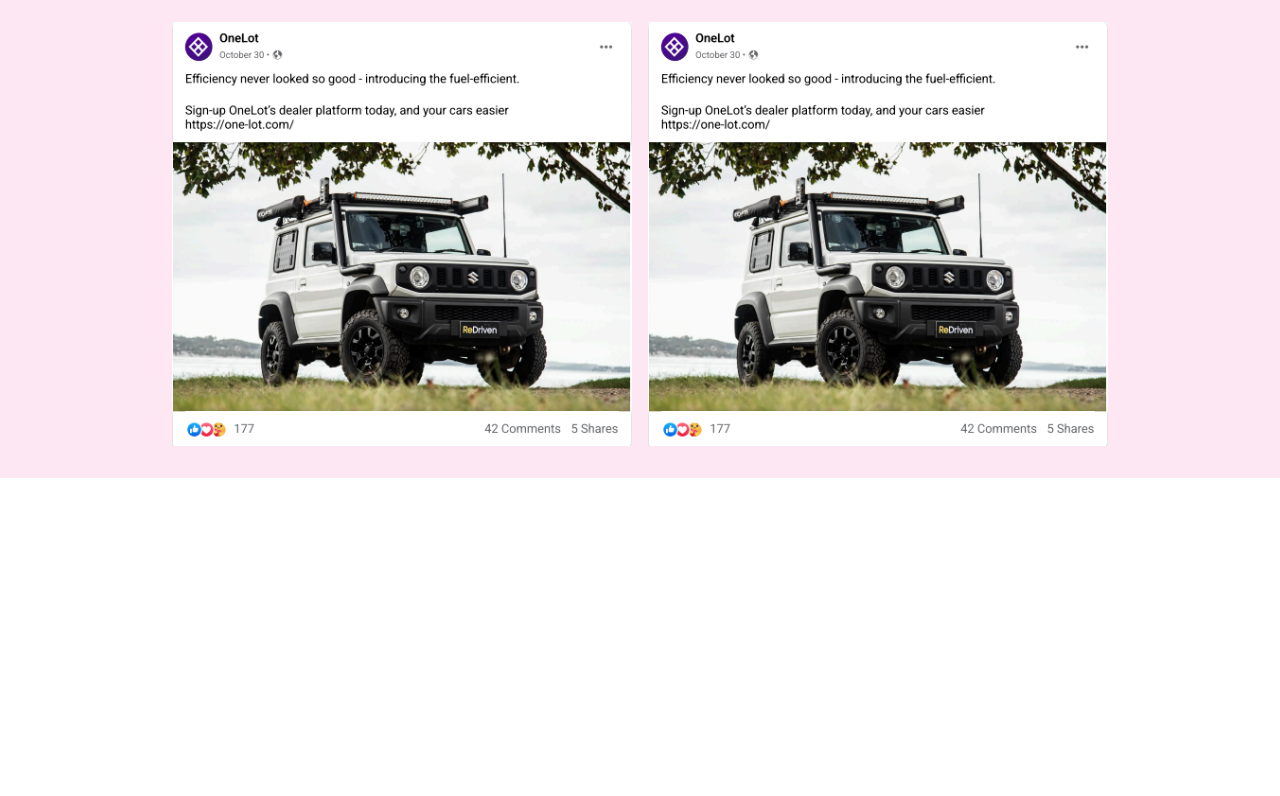
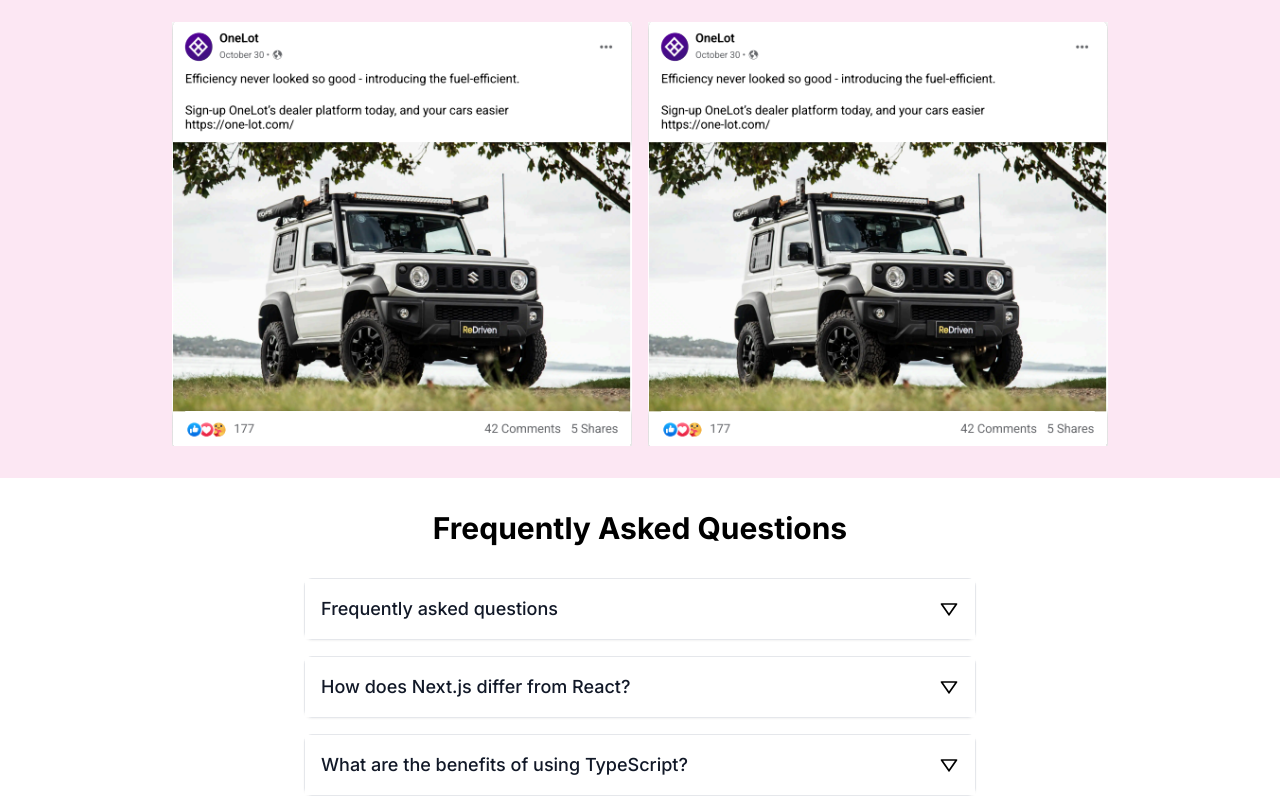
Before and after one commit to Prasangatre/onelotui, a Next.js app: page / in a window 1280 px wide. Shown: the part 3888-4684 px from the top of the page. Before the commit the page ends 4366 px from the top, so only its background shows below. Built offline with nearby package versions, Linux system fonts and the light colour scheme.

Commit message:
faq layout

```diff
--- a/src/app/page.tsx
+++ b/src/app/page.tsx
@@ -1,6 +1,7 @@
 import About from "@/components/about/page";
 import FinanceSection from "@/components/carFinance/page";
 import ConnectedSection from "@/components/connected/page";
+import Accordion from "@/components/faqs/page";
 import FeatureSection from "@/components/features/page";
 import HeroSection from "@/components/hero/page";
 import NavBar from "@/components/navBar/page";
@@ -16,7 +17,8 @@ export default function Home() {
       <FinanceSection />
       <FeatureSection />
       <TestimonialSection />
-      <ConnectedSection/>
+      <ConnectedSection />
+      <Accordion/>
    </div>
   );
 }
--- /dev/null
+++ b/src/components/faqs/page.tsx
@@ -0,0 +1,69 @@
+"use client";
+import React, { useState } from "react";
+import { BiDownArrow } from "react-icons/bi";
+
+interface FAQItem {
+  question: string;
+  answer: string;
+}
+
+const faqs: FAQItem[] = [
+  {
+    question: "Frequently asked questions",
+    answer:
+      "What is OneLot? OneLot is a digital auto financier providing short-term loans for used car dealers in the Philippines. Our vision is to empower dealers to expand their inventory, increase sales, and facilitate smoother business operations through tailored financial solutions",
+  },
+  {
+    question: "How does Next.js differ from React?",
+    answer:
+      "Next.js is a React framework that provides additional features like server-side rendering, routing, and optimized performance out of the box.",
+  },
+  {
+    question: "What are the benefits of using TypeScript?",
+    answer:
+      "TypeScript adds static typing to JavaScript, which can help catch errors early, improve code quality, and enhance developer productivity.",
+  },
+];
+
+const Accordion: React.FC = () => {
+  const [activeIndex, setActiveIndex] = useState<number | null>(null);
+
+  const toggleAccordion = (index: number) => {
+    setActiveIndex(activeIndex === index ? null : index);
+  };
+
+  return (
+    <div className="max-w-2xl mx-auto mt-8 space-y-4">
+      <h2 className="text-3xl font-bold text-center mb-8 text-[#000]">
+        Frequently Asked Questions
+      </h2>
+      {faqs.map((faq, index) => (
+        <div
+          key={index}
+          className="border border-b-gray-200 hover:bg-gray-200 rounded-lg shadow-sm"
+        >
+          <button
+            className="flex justify-between items-center w-full p-4 text-left bg-white hover:bg-gray-50 focus:outline-none"
+            onClick={() => toggleAccordion(index)}
+          >
+            <span className="text-lg font-medium text-gray-900">
+              {faq.question}
+            </span>
+            <BiDownArrow
+              className={`w-5 h-5 text-[#000] transform transition-transform duration-200 ${
+                activeIndex === index ? "rotate-180" : ""
+              }`}
+            />
+          </button>
+          {activeIndex === index && (
+            <div className="p-4 bg-gray-50">
+              <p className="text-[#6B7280]">{faq.answer}</p>
+            </div>
+          )}
+        </div>
+      ))}
+    </div>
+  );
+};
+
+export default Accordion;
```
